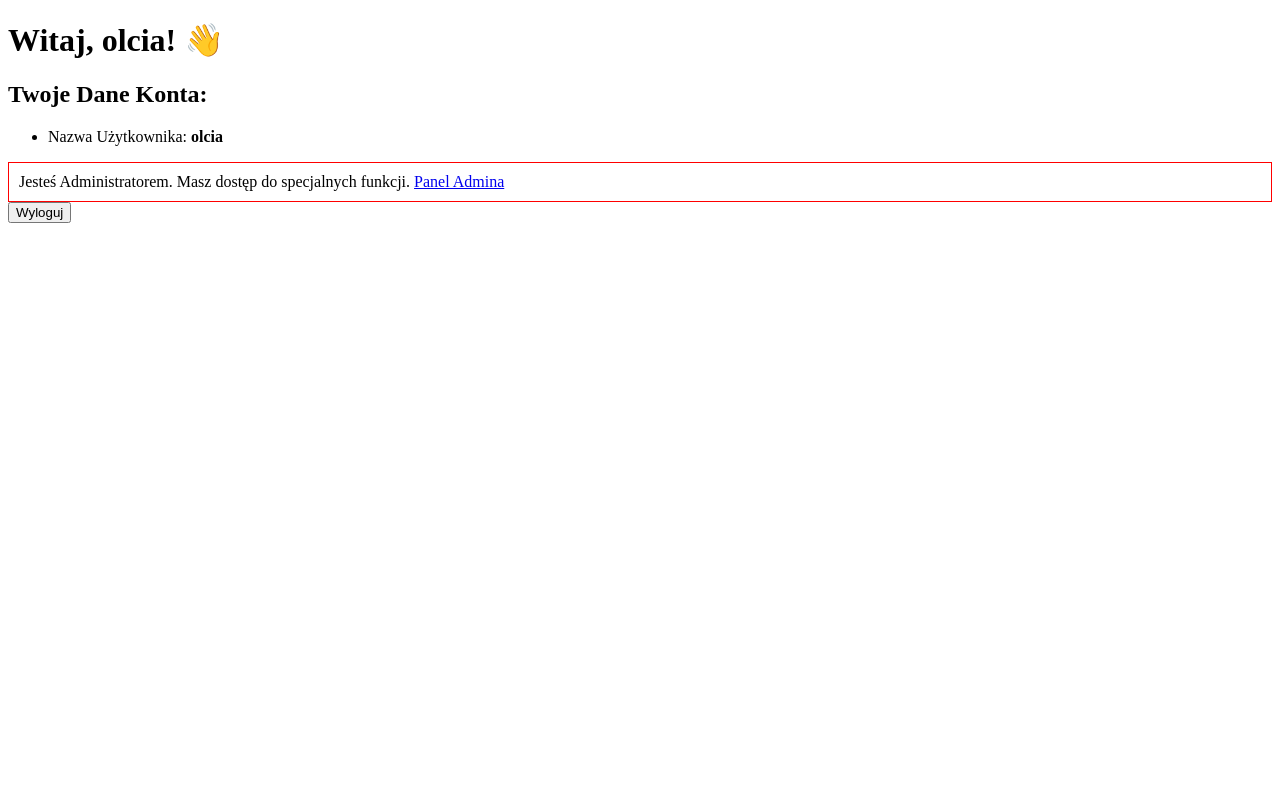
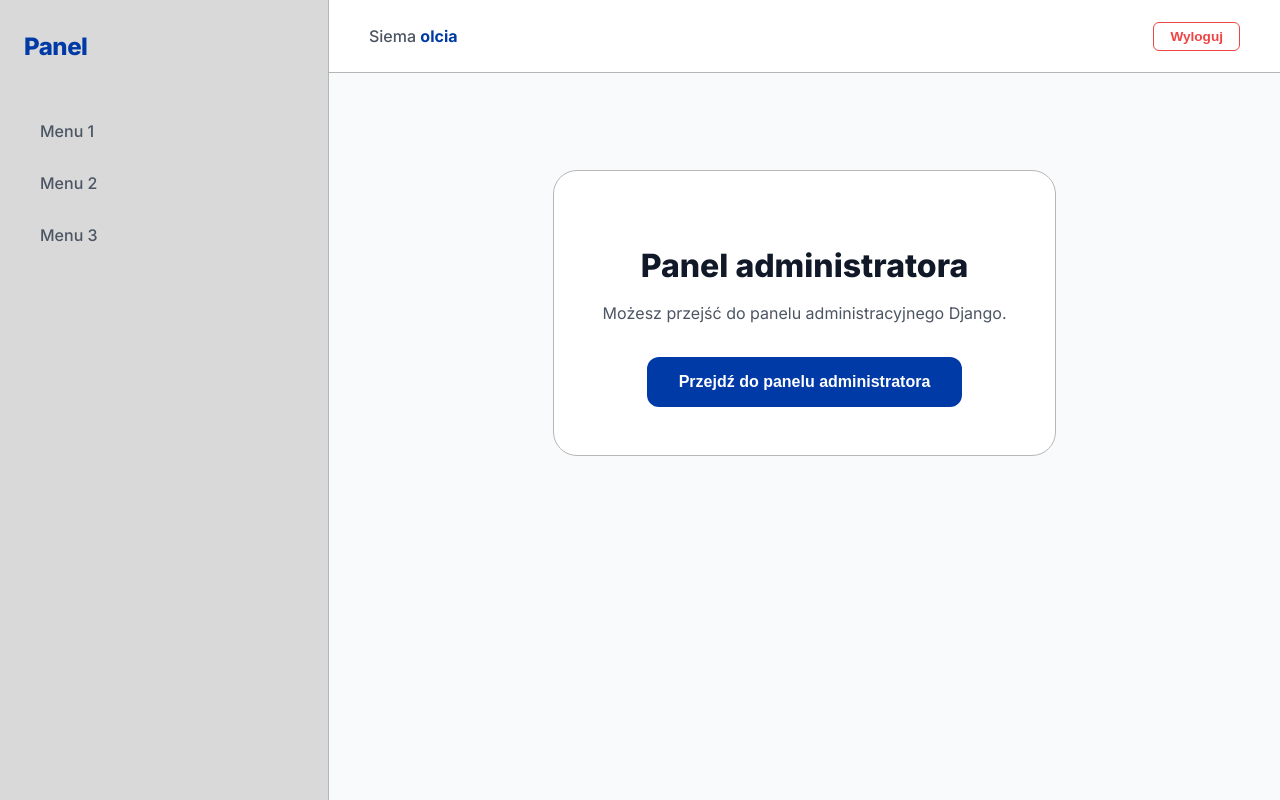
Before and after one commit to voxlxav/baza, a Django app: page /home/ in a window 1280 px wide. Run offline with Django 5.2, Linux system fonts and the light colour scheme; a user stored in the database is signed in.

Commit message:
Add favicon to static files, update home-page template

```diff
--- a/patient/views.py
+++ b/patient/views.py
@@ -1,4 +1,7 @@
 from django.shortcuts import render, redirect
+
+from patient.models import Patient
+
 
 # Create your views here.
 def home(request):
--- /dev/null
+++ b/static/stylesheets/home.css
@@ -0,0 +1,363 @@
+
+@import url('https://fonts.googleapis.com/css2?family=Inter:wght@400;500;600;700;800&display=swap');
+@import url('https://fonts.googleapis.com/css2?family=Roboto+Mono&display=swap');
+
+:root {
+    --app-bg: #f9fafb;
+    --sidebar-bg: #d9d9d9;
+    --header-bg: #ffffff;
+    --text-primary: #111827;
+    --text-secondary: #4b5563;
+    --accent-color: #003aa7;
+    --border-color: #b6b6b6;
+    --font-sans: 'Inter', system-ui, sans-serif;
+}
+
+html, body {
+    margin: 0; padding: 0;
+    height: 100%; width: 100%;
+    background-color: var(--app-bg);
+    color: var(--text-primary);
+    font-family: var(--font-sans);
+    overflow: hidden;
+}
+
+#root {
+    height: 100vh;
+}
+
+/* DASHBOARD LAYOUT */
+.dashboard-layout {
+    display: flex;
+    height: 100vh;
+    width: 100vw;
+    position: relative;
+    overflow: hidden;
+}
+
+/* SIDEBAR */
+.dashboard-sidebar {
+    width: 280px;
+    background: var(--sidebar-bg);
+    border-right: 1px solid var(--border-color);
+    display: flex;
+    flex-direction: column;
+    padding: 32px 24px;
+    z-index: 20;
+}
+
+.sidebar-brand {
+    display: flex;
+    align-items: center;
+    gap: 12px;
+    font-size: 1.5rem;
+    font-weight: 800;
+    letter-spacing: -0.02em;
+    margin-bottom: 48px;
+    color: var(--accent-color);
+}
+
+.sidebar-nav {
+    flex: 1;
+    display: flex;
+    flex-direction: column;
+    gap: 8px;
+}
+
+.nav-item {
+    display: flex;
+    align-items: center;
+    gap: 12px;
+    padding: 12px 16px;
+    border-radius: 10px;
+    color: var(--text-secondary);
+    cursor: pointer;
+    transition: all 0.2s ease;
+    font-weight: 500;
+}
+
+.nav-item:hover {
+    color: var(--text-primary);
+    background: rgba(0, 0, 0, 0.05);
+}
+
+.nav-item.active {
+    color: #ffffff;
+    background: var(--accent-color);
+}
+
+.role-switcher {
+    margin-top: auto;
+    padding-top: 24px;
+    border-top: 1px solid var(--border-color);
+}
+
+.role-switcher p {
+    font-size: 0.7rem;
+    color: var(--text-secondary);
+    text-transform: uppercase;
+    letter-spacing: 0.05em;
+    margin-bottom: 12px;
+    font-weight: 700;
+}
+
+.switch-buttons {
+    display: flex;
+    background: #ffffff;
+    padding: 4px;
+    border-radius: 8px;
+    gap: 4px;
+    border: 1px solid var(--border-color);
+}
+
+.switch-buttons button {
+    flex: 1;
+    background: transparent;
+    border: none;
+    color: var(--text-secondary);
+    padding: 6px;
+    border-radius: 6px;
+    font-size: 0.8rem;
+    cursor: pointer;
+    transition: all 0.2s;
+    font-weight: 600;
+}
+
+.switch-buttons button.active {
+    background: var(--accent-color);
+    color: white;
+}
+
+/* MAIN CONTENT AREA */
+.dashboard-main {
+    flex: 1;
+    display: flex;
+    flex-direction: column;
+    z-index: 10;
+    position: relative;
+    overflow-y: auto;
+}
+
+/* HEADER */
+.dashboard-header {
+    height: 72px;
+    display: flex;
+    align-items: center;
+    justify-content: space-between;
+    padding: 0 40px;
+    background: var(--header-bg);
+    border-bottom: 1px solid var(--border-color);
+    position: sticky;
+    top: 0;
+    z-index: 30;
+}
+
+.user-greeting {
+    font-size: 1rem;
+    font-weight: 500;
+    color: var(--text-secondary);
+}
+
+.user-greeting span {
+    color: var(--accent-color);
+    font-weight: 700;
+}
+
+.logout-button {
+    background: #ffffff;
+    color: #ef4444;
+    border: 1px solid #ef4444;
+    padding: 6px 16px;
+    border-radius: 6px;
+    font-size: 0.85rem;
+    font-weight: 600;
+    cursor: pointer;
+    transition: all 0.2s;
+}
+
+.logout-button:hover {
+    background: #ef4444;
+    color: white;
+}
+
+/* CONTENT CONTAINER */
+.dashboard-content {
+    padding: 40px;
+    max-width: 1200px;
+    width: 100%;
+    margin: 0 auto;
+    box-sizing: border-box;
+}
+
+/* DOCTOR VIEW */
+.view-header {
+    display: flex;
+    justify-content: space-between;
+    align-items: flex-end;
+    margin-bottom: 32px;
+}
+
+.view-header h2 {
+    margin: 0 0 4px 0;
+    font-size: 1.85rem;
+    font-weight: 800;
+    letter-spacing: -0.02em;
+}
+
+.view-header p {
+    margin: 0;
+    color: var(--text-secondary);
+}
+
+.add-button {
+    background: var(--accent-color);
+    color: white;
+    border: none;
+    padding: 12px 24px;
+    border-radius: 8px;
+    font-weight: 600;
+    cursor: pointer;
+    transition: all 0.2s;
+}
+
+.add-button:hover {
+    opacity: 0.9;
+    transform: translateY(-1px);
+}
+
+/* TABLE */
+.table-container {
+    background: #ffffff;
+    border: 1px solid var(--border-color);
+    border-radius: 12px;
+    overflow: hidden;
+    box-shadow: 0 1px 3px rgba(0,0,0,0.05);
+}
+
+.patient-table {
+    width: 100%;
+    border-collapse: collapse;
+    text-align: left;
+}
+
+.patient-table th {
+    padding: 14px 24px;
+    font-size: 0.75rem;
+    text-transform: uppercase;
+    color: var(--text-secondary);
+    letter-spacing: 0.05em;
+    background: #f3f4f6;
+    border-bottom: 1px solid var(--border-color);
+    font-weight: 700;
+}
+
+.patient-table td {
+    padding: 16px 24px;
+    border-bottom: 1px solid #f3f4f6;
+    font-size: 0.9rem;
+    color: var(--text-primary);
+}
+
+.patient-table tr:last-child td {
+    border-bottom: none;
+}
+
+.patient-table tr:hover td {
+    background: #f9fafb;
+}
+
+.patient-table .mono {
+    font-family: 'Roboto Mono', monospace;
+    font-size: 0.85rem;
+    color: var(--text-secondary);
+}
+
+.text-action {
+    background: transparent;
+    border: none;
+    color: var(--accent-color);
+    font-weight: 700;
+    cursor: pointer;
+    font-size: 0.85rem;
+}
+
+/* ADMIN VIEW */
+.admin-view {
+    display: flex;
+    align-items: center;
+    justify-content: center;
+    min-height: 50vh;
+}
+
+.admin-hero {
+    text-align: center;
+    max-width: 600px;
+    padding: 48px;
+    background: white;
+    border: 1px solid var(--border-color);
+    border-radius: 24px;
+}
+
+.admin-hero h2 {
+    font-size: 2rem;
+    font-weight: 800;
+    margin-bottom: 12px;
+}
+
+.admin-hero p {
+    color: var(--text-secondary);
+    font-size: 1rem;
+    margin-bottom: 32px;
+    line-height: 1.5;
+}
+
+.mega-button {
+    background: var(--accent-color);
+    color: white;
+    border: none;
+    padding: 16px 32px;
+    font-size: 1rem;
+    font-weight: 700;
+    border-radius: 12px;
+    cursor: pointer;
+    display: inline-flex;
+    align-items: center;
+    gap: 12px;
+    transition: all 0.2s;
+}
+
+.mega-button:hover {
+    transform: scale(1.02);
+    box-shadow: 0 4px 20px rgba(0, 58, 167, 0.2);
+}
+
+/* ANIMATIONS */
+.animate-fade-in {
+    animation: fadeIn 0.4s ease-out forwards;
+}
+
+@keyframes fadeIn {
+    from { opacity: 0; transform: translateY(8px); }
+    to { opacity: 1; transform: translateY(0); }
+}
+
+/* MOBILE RESPONSIVE */
+@media (max-width: 768px) {
+    .dashboard-layout {
+        flex-direction: column;
+    }
+    .dashboard-sidebar {
+        width: 100%;
+        height: auto;
+        padding: 16px;
+        border-right: none;
+        border-bottom: 1px solid var(--border-color);
+    }
+    .sidebar-brand { margin-bottom: 16px; font-size: 1.2rem; }
+    .sidebar-nav { flex-direction: row; flex-wrap: wrap; }
+    .nav-item { padding: 8px 12px; font-size: 0.8rem; }
+    .dashboard-header { height: 60px; padding: 0 16px; }
+    .dashboard-content { padding: 20px; }
+    .view-header { flex-direction: column; align-items: flex-start; gap: 16px; }
+    .patient-table th:nth-child(3), .patient-table td:nth-child(3) { display: none; }
+}
--- a/templates/home_page/home.html
+++ b/templates/home_page/home.html
@@ -1,29 +1,112 @@
 <!DOCTYPE html>
-<html lang="en">
+<html lang="pl">
 <head>
     <meta charset="UTF-8">
+    <meta name="viewport" content="width=device-width, initial-scale=1.0">
     <title>Panel użytkownika</title>
+    {% load static %}
+    <link rel="stylesheet" href="{% static 'stylesheets/home.css' %}">
+    <link rel="icon" type="image/png" href="{% static 'images/favicon.png' %}">
 </head>
+
 <body>
-<h1>Witaj, {{ user.first_name|default:user.username }}! 👋</h1>
 
-<h2>Twoje Dane Konta:</h2>
-<ul>
-    <li>Nazwa Użytkownika: <strong>{{ user.username }}</strong></li>
-</ul>
-{% if user.is_superuser %}
-    <div style="border: 1px solid red; padding: 10px;">
-        Jesteś Administratorem. Masz dostęp do specjalnych funkcji.
-        <a href="/admin/">Panel Admina</a>
+<div class="dashboard-layout">
+
+    <!-- SIDEBAR -->
+    <aside class="dashboard-sidebar">
+        <div class="sidebar-brand">
+            Panel
+        </div>
+
+        <nav class="sidebar-nav">
+            <div class="nav-item">Menu 1</div>
+            <div class="nav-item">Menu 2</div>
+            <div class="nav-item">Menu 3</div>
+        </nav>
+    </aside>
+
+    <!-- MAIN -->
+    <div class="dashboard-main">
+
+        <!-- HEADER -->
+        <header class="dashboard-header">
+            <div class="user-greeting">
+                Siema <span>{{ user.username }}</span>
+            </div>
+            {% if user.is_authenticated %}
+                <form method="post" action="{% url 'logout' %}">
+                    {% csrf_token %}
+                    <button type="submit" class="logout-button">Wyloguj</button>
+            </form>
+            {% endif %}
+        </header>
+
+        <!-- CONTENT -->
+        <div class="dashboard-content">
+
+            {% if user.is_superuser %}
+            <!-- ADMIN VIEW -->
+            <div class="admin-view animate-fade-in">
+                <div class="admin-hero">
+                    <h2>Panel administratora</h2>
+                    <p>Możesz przejść do panelu administracyjnego Django.</p>
+
+                    <a href="/admin/">
+                        <button class="mega-button">Przejdź do panelu administratora</button>
+                    </a>
+                </div>
+            </div>
+
+            {% else %}
+            <!-- DOCTOR VIEW -->
+            <div class="doctor-view animate-fade-in">
+
+                <div class="view-header">
+                    <div>
+                        <h2>Twoi pacjenci</h2>
+                        <p>Lista pacjentów przypisanych do Ciebie</p>
+                    </div>
+
+                    <a href="">
+                        <button class="add-button">Dodaj pacjenta</button>
+                    </a>
+                </div>
+
+                <div class="table-container">
+                    <table class="patient-table">
+                        <thead>
+                            <tr>
+                                <th>Imię</th>
+                                <th>Nazwisko</th>
+                                <th>PESEL</th>
+                                <th>Data wizyty</th>
+                            </tr>
+                        </thead>
+                        <tbody>
+                            {% for p in patients %}
+                            <tr>
+                                <td>{{ p.first_name }}</td>
+                                <td>{{ p.last_name }}</td>
+                                <td class="mono">{{ p.pesel }}</td>
+                                <td>{{ p.visit_date }}</td>
+                            </tr>
+                            {% empty %}
+                            <tr>
+                                <td colspan="4">Brak pacjentów</td>
+                            </tr>
+                            {% endfor %}
+                        </tbody>
+                    </table>
+                </div>
+
+            </div>
+            {% endif %}
+
+        </div>
     </div>
-{% endif %}
 
-{% if user.is_authenticated %}
-    <form method="post" action="{% url 'logout' %}">
-        {% csrf_token %}
-        <button type="submit">Wyloguj</button>
-    </form>
+</div>
 
-    {% endif %}
 </body>
 </html>
--- a/templates/registration/login.html
+++ b/templates/registration/login.html
@@ -5,8 +5,9 @@
     <meta charset="UTF-8" />
     <meta name="viewport" content="width=device-width, initial-scale=1.0" />
     <title>Logowanie</title>
+    <link rel="icon" type="image/png" href="{% static 'images/favicon.png' %}">
     <link href="https://fonts.googleapis.com/css?family=Roboto+Mono&display=swap" rel="stylesheet"/>
-    <link href="{% static 'main.css' %}" rel="stylesheet"/>
+    <link href="{% static 'stylesheets/main.css' %}" rel="stylesheet"/>
 </head>
 <body>
     <div class="login-container">
```
Also changed, not shown: db.sqlite3, static/images/favicon.png (added), static/stylesheets/main.css (renamed from static/main.css).
